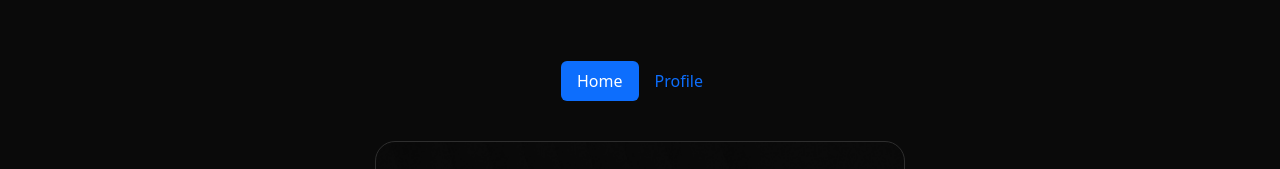
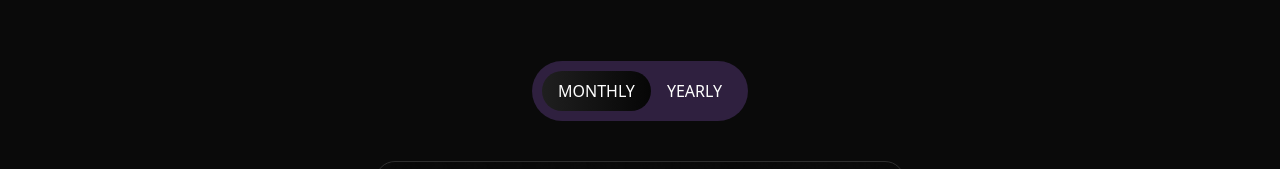
Before and after one commit to ariffadhillah/speedpaint, a plain HTML site: page subscription.html in a window 1280 px wide. Shown: the part 251-420 px from the top of the page. Drawn offline with Linux system fonts and the light colour scheme.

Commit message:
update button subscription page card PREMIUM SpeedPaint

```diff
--- a/css/style.css
+++ b/css/style.css
@@ -1938,3 +1938,36 @@ u.color-gray-500 {
 .subscription .fade {
     transition: 0;
 }
+
+ul.nav-pills {
+    background: #2f203f;
+    padding: 10px;
+    border-radius: 40px;
+}
+
+
+button.nav-link:hover,
+button.nav-link,
+button.nav-link.active {
+    border-radius: 40px;
+    color: #fff;
+}
+.nav-pills .nav-link.active {
+    background: linear-gradient(90deg, #1F1F1F 0%, #060606 100%);
+    /* border: 1px solid #2e2e2e; */
+    /* padding: 10px 14px; */
+    /* border-radius: 8px; */
+    border-radius: 40px;
+}
+.nav-pills .show>.nav-link {
+    border-radius: 40px;
+    transition: .5s;
+
+}
+.nav-pills .nav-link{
+    border-radius: 40px;
+}
+
+.nav-link:focus-visible {
+    box-shadow: 0 0 0 .25rem rgba(13, 110, 253, .25);
+}
--- a/subscription.html
+++ b/subscription.html
@@ -37,15 +37,15 @@
                 <div class="nav-tab d-flex justify-content-center">
                   <ul class="nav nav-pills mb-3" id="pills-tab" role="tablist">
                     <li class="nav-item" role="presentation">
-                      <button class="nav-link active" id="pills-home-tab" data-bs-toggle="pill" data-bs-target="#pills-home" type="button" role="tab" aria-controls="pills-home" aria-selected="true">Home</button>
+                      <button class="nav-link active text-uppercase" id="pills-monthly-tab" data-bs-toggle="pill" data-bs-target="#pills-monthly" type="button" role="tab" aria-controls="pills-monthly" aria-selected="true">Monthly</button>
                     </li>
                     <li class="nav-item" role="presentation">
-                      <button class="nav-link" id="pills-profile-tab" data-bs-toggle="pill" data-bs-target="#pills-profile" type="button" role="tab" aria-controls="pills-profile" aria-selected="false">Profile</button>
+                      <button class="nav-link text-uppercase" id="pills-yearly-tab" data-bs-toggle="pill" data-bs-target="#pills-yearly" type="button" role="tab" aria-controls="pills-yearly" aria-selected="false">Yearly</button>
                     </li>
                   </ul>
                 </div>
                 <div class="tab-content" id="pills-tabContent">
-                  <div class="tab-pane fade show active" id="pills-home" role="tabpanel" aria-labelledby="pills-home-tab" tabindex="0">
+                  <div class="tab-pane fade show active" id="pills-monthly" role="tabpanel" aria-labelledby="pills-monthly-tab" tabindex="0">
                     <div class="row">
                       <div class="col-12 d-flex justify-content-center">
                         <div class="card card-speed-paint mt-4 mb-5 mx-0 mx-xl-2 mx-lg-2 mx-md-2 mx-sm-0 ">
@@ -75,7 +75,7 @@
                       </div>
                     </div>
                   </div>
-                  <div class="tab-pane fade" id="pills-profile" role="tabpanel" aria-labelledby="pills-profile-tab" tabindex="0">
+                  <div class="tab-pane fade" id="pills-yearly" role="tabpanel" aria-labelledby="pills-yearly-tab" tabindex="0">
                     <div class="row">
                       <div class="col-12 d-flex justify-content-center">
                         <div class="card card-speed-paint yearly mt-4 mb-5 mx-0 mx-xl-2 mx-lg-2 mx-md-2 mx-sm-0">
```
